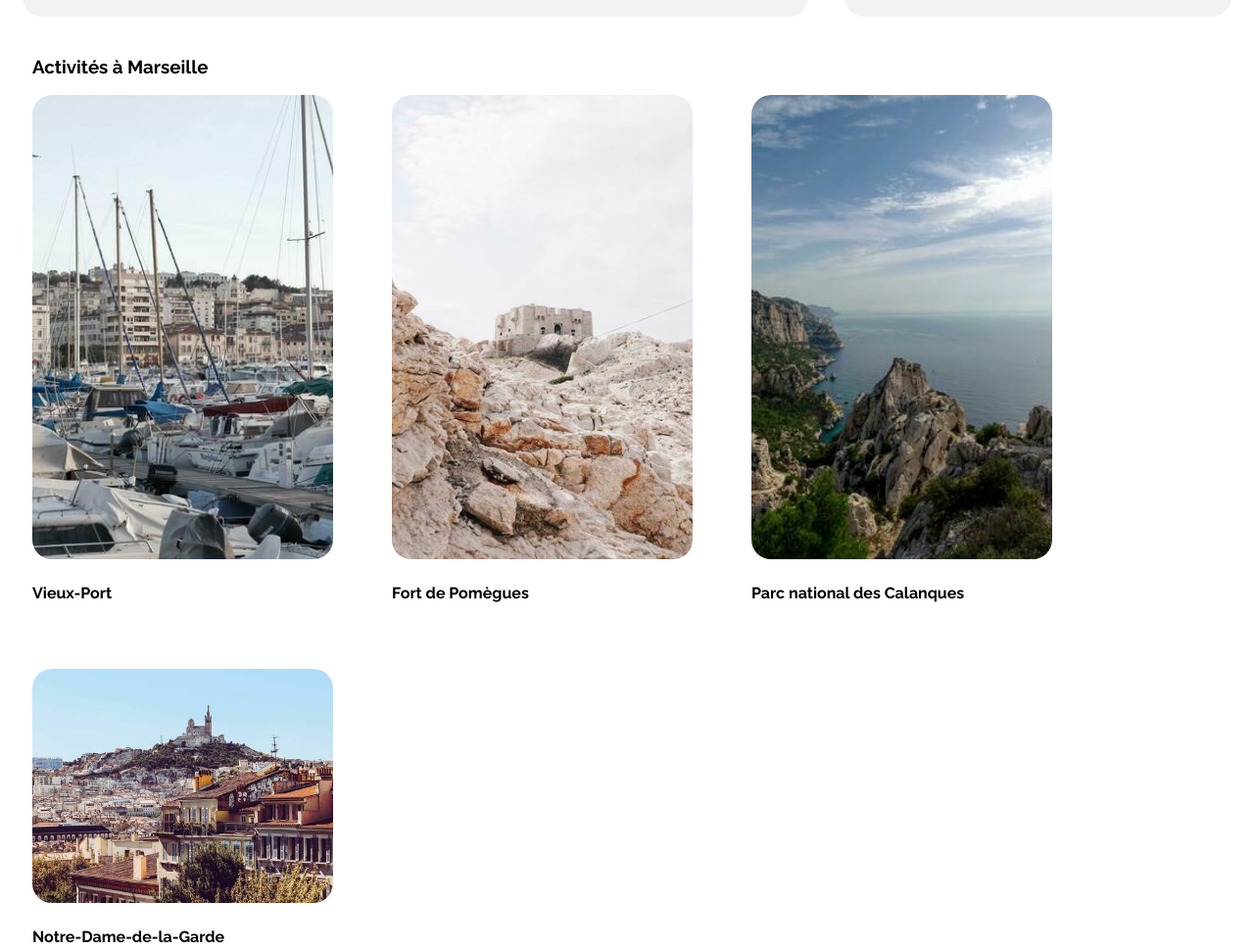
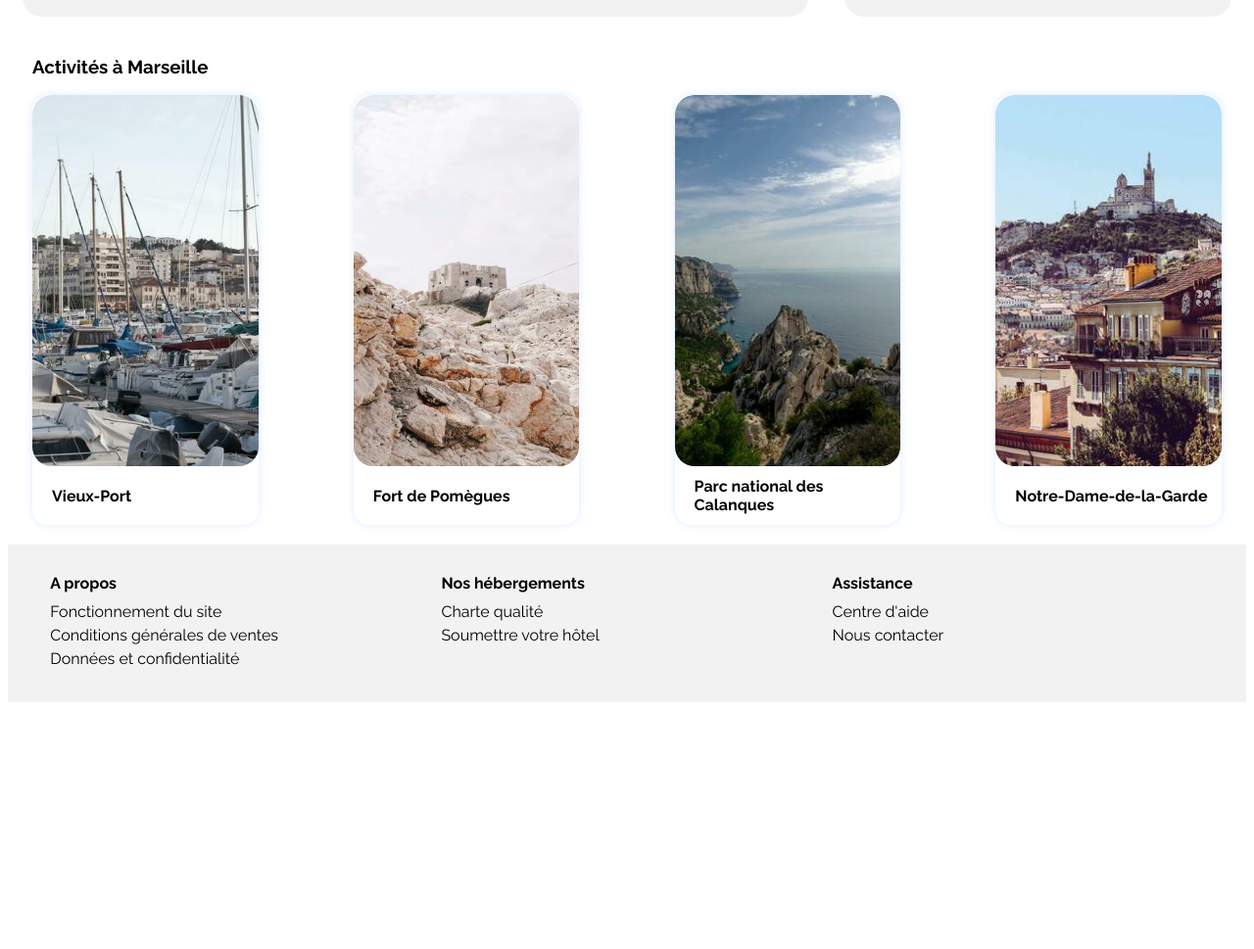
Before and after one commit to Dmasko/oc-projet2, a plain HTML site: page index.html in a window 1280 px wide. Shown: the part 1319-2288 px from the top of the page at 98% size. After the commit the page ends 2044 px from the top, so only its background shows below. Drawn offline with Linux system fonts and the light colour scheme.

Commit message:
desktop model

```diff
--- a/css/style.css
+++ b/css/style.css
@@ -246,7 +246,7 @@ form button:hover
 
 .card-hebergement div
 {
-    flex-basis: auto;
+    flex-basis: 250px;
     min-width: 220px;
 }
 
@@ -257,6 +257,8 @@ form button:hover
     padding: 5px;
     flex-grow: 1;
     margin: 0 10px 10px 10px;
+    box-shadow: 0 0 8px var(black);
+
 }
 
 .card-main img {
@@ -295,6 +297,15 @@ form button:hover
 .populaires-cards .card {
     display: flex;
     margin-top: 33px;
+    box-shadow: 0 0 8px var(black);
+
+}
+
+.card:hover
+{
+    transform: scale(1.02);
+    box-shadow: 0 0 15px var(--main-color);
+    cursor: pointer;
 }
 
 .populaires-cards img {
@@ -337,34 +348,42 @@ form button:hover
 {
     display: flex;
     flex-wrap: wrap;
-    gap: 60px;
+    gap: 80px;
     min-height: 439px;
+    justify-content: space-between;
 }
 
-.largeur
-{
-    max-width: 307px;
-    min-width: 200px;
-}
-
-.param-card-activuty
+.card-activites
 {
     display: flex;
     flex-direction: column;
     flex-basis: 19%;
     border-radius: 16px;
     box-shadow: 0 0 8px var(--filter-bg-color);
+    max-width: 307px;
+    min-width: 200px;
+    justify-content: space-between;
 }
 
-.card-100 img
+.card-activites img
 {
     width: 100%;
     object-fit: cover;
     border-radius: 20px;
+    height: 90%;
 }
 
-.card-100 img {
-    height: 90%;
+.card-activites:hover
+{
+    transform: scale(1.02);
+    box-shadow: 0 0 8px var(--main-color);
+}
+.vertical-center {
+    display: flex;
+    align-items: center;
+    margin: auto 0;
+    height: 60px;
+    margin-left: 20px;
 }
 
 
--- a/index.html
+++ b/index.html
@@ -225,19 +225,19 @@
             <section class="activites-bloc" id="activites">
                 <h3>Activités à Marseille</h3>
                 <div class="activites">
-                    <div class="card-100 largeur param-card-activity">
+                    <div class="card-activites">
                         <img src="images/activites/Vieux-Port.jpg" alt="Vieux Port">
                         <div class="vertical-center"><h4>Vieux-Port</h4></div>
                     </div>
-                    <div class="card-100 largeur param-card-activity" >
+                    <div class="card-activites" >
                         <img src="images/activites/Fort de Pomègues.jpg" alt="Fort de Pomègues">
                         <div class="vertical-center"><h4>Fort de Pomègues</h4></div>
                     </div>
-                    <div class="card-100 largeur param-card-activity">
+                    <div class="card-activites">
                         <img src="images/activites/Parc national des Calanques.jpg" alt="Parc national des Calanques">
                         <div class="vertical-center"><h4>Parc national des Calanques</h4></div>
                     </div>
-                        <div class="card-100 largeur param-card-activity">
+                        <div class="card-activites">
                             <img src="images/activites/Notre-Dame-de-la-Garde.jpg" alt="Notre-Dame-de-la-Garde">
                             <div class="vertical-center"><h4>Notre-Dame-de-la-Garde</h4></div>
                         </div>
```
